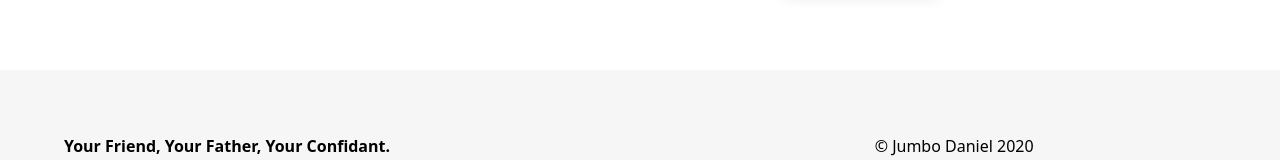
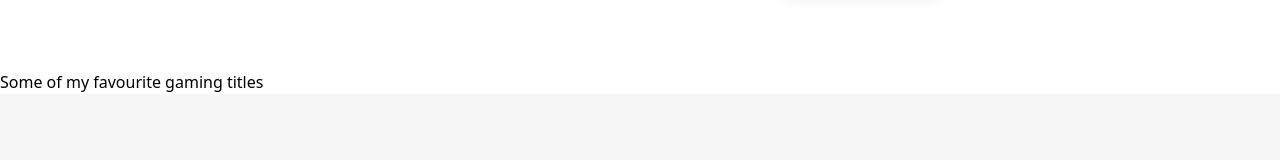
Before and after one commit to JumboDaniel/Portfolio, a React (Create React App) app: page /gamer in a window 1280 px wide. Shown: the part 642-802 px from the top of the page. Built offline with nearby package versions, Linux system fonts and the light colour scheme; a web font is replaced by a local one.

Commit message:
Style: Gamer component

```diff
--- a/public/index.html
+++ b/public/index.html
@@ -2,7 +2,7 @@
 <html lang="en">
   <head>
     <meta charset="utf-8" />
-    <link rel="icon" href="%PUBLIC_URL%/favicon.ico" />
+    <link rel="icon" href="%PUBLIC_URL%/favicon.jpg" />
     <meta name="viewport" content="width=device-width, initial-scale=1" />
     <meta name="theme-color" content="#000000" />
     <meta
--- a/src/components/Gamer/gamer.js
+++ b/src/components/Gamer/gamer.js
@@ -47,6 +47,9 @@ const Gamer = () => {
           </div>
         </div>
       </div>
+      <div>
+        <h2>Some of my favourite gaming titles</h2>
+      </div>
       <Footer/>
       </div>
     );
```
Also changed, not shown: public/favicon.jpg (added), public/favicon.png (renamed from public/Humaaans - Standing.png).
